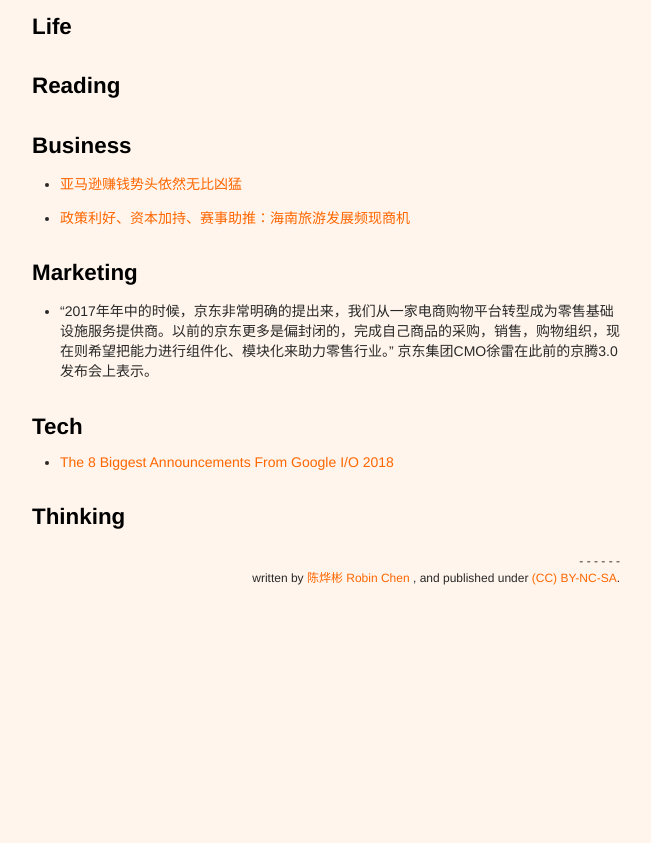
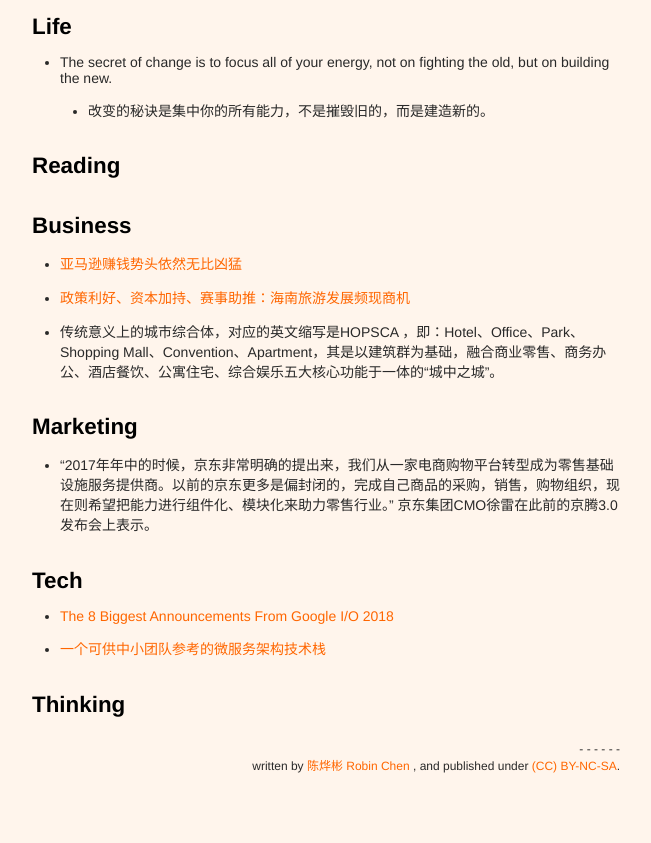
Before and after one commit to xianyuxmu/xianyuxmu.github.io, a Jekyll site: the page built from _posts/2018-05-02-monthly-reading.md, in a window 1280 px wide. Shown: the part 1003-1846 px from the top of the page, without its empty margins (314-965 px from the left). Built offline with Jekyll 4.4.1, drawn with Linux system fonts in a browser that asks for light colours; comment, search, counter and statistics services are not loaded; before the commit the page ends 1658 px from its top, so only the background shows below that.

Commit message:
daily Reading

```diff
--- a/_posts/2018-05-02-monthly-reading.md
+++ b/_posts/2018-05-02-monthly-reading.md
@@ -24,6 +24,9 @@ tags:
 
 ## Life
 
+- The secret of change is to focus all of your energy, not on fighting the old, but on building the new.
+	- 改变的秘诀是集中你的所有能力，不是摧毁旧的，而是建造新的。
+
 
 ## Reading
 
@@ -33,6 +36,7 @@ tags:
 
 - [亚马逊赚钱势头依然无比凶猛](https://cn.engadget.com/2018/04/27/amazon-q1-2018/)
 - [政策利好、资本加持、赛事助推：海南旅游发展频现商机](http://www.travelweekly-china.com/66822)
+- 传统意义上的城市综合体，对应的英文缩写是HOPSCA ，即：Hotel、Office、Park、Shopping Mall、Convention、Apartment，其是以建筑群为基础，融合商业零售、商务办公、酒店餐饮、公寓住宅、综合娱乐五大核心功能于一体的“城中之城”。
 
 ## Marketing
 
@@ -41,6 +45,7 @@ tags:
 ## Tech
 
 - [The 8 Biggest Announcements From Google I/O 2018](https://techcrunch.com/video-article/the-8-biggest-announcements-from-google-i-o-2018/)
+- [一个可供中小团队参考的微服务架构技术栈](https://mp.weixin.qq.com/s?__biz=MzIwMzg1ODcwMw==&mid=2247487775&idx=1&sn=a4edf7c541ccbdfef1b8aef347efc4d0)
 
 
 ## Thinking
```
